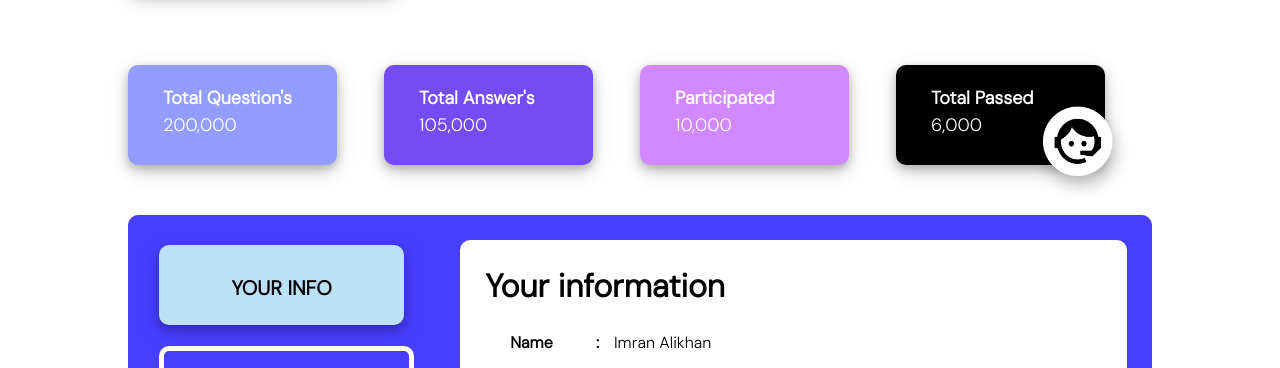
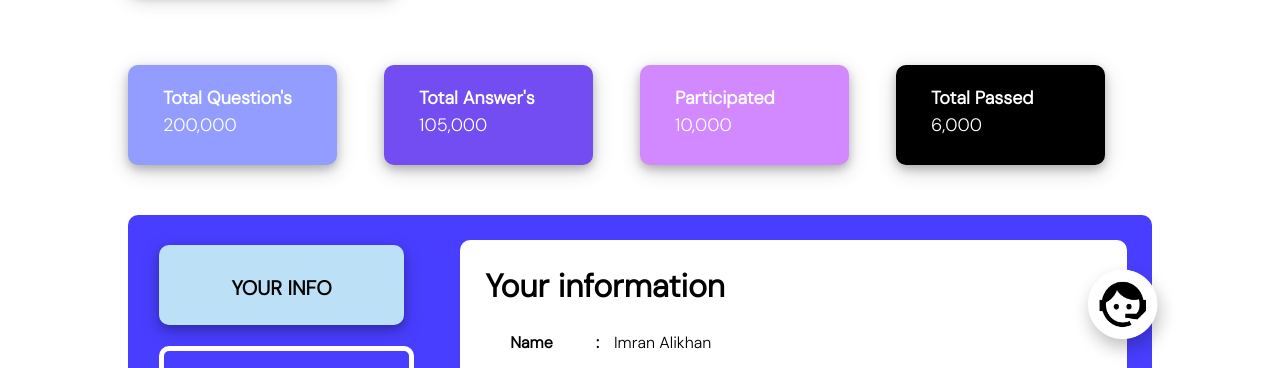
Before and after one commit to PatanImranAliKhan/HtmlCssMicro-2, a plain HTML site: page index.html in a window 1280 px wide. Shown: the part 432-800 px from the top of the page. Drawn offline with Linux system fonts and the light colour scheme; a web font is replaced by a local one.

Commit message:
Updated help icon

```diff
--- a/index.html
+++ b/index.html
@@ -69,9 +69,6 @@
                     <div class="card">
                         <b>Total Passed</b>
                         <p>6,000</p>
-                        <div>
-                            <img src="telecom_image.png" alt="Customer communication image" width="110px" height="110px">
-                        </div>
                     </div>
                 </div>
             </div>
@@ -133,6 +130,10 @@
                     </div>
                 </div>
             </div>
+            <br><br>
+            <div class="helpicon">
+                <img src="telecom_image.png" alt="Customer communication image" width="110px" height="110px">
+            </div>
         </main>
     </div>
     <script>
--- a/styles.css
+++ b/styles.css
@@ -17,6 +17,7 @@ header {
     color: #fff;
     width: 100%;
     position: fixed;
+    z-index: 1;
 }
 
 .headercontent {
@@ -91,6 +92,10 @@ header .navbar {
     border: 3px solid #000;
 }
 
+main {
+    z-index: -2;
+}
+
 .section1 {
     width: 100%;
     padding-top: 125px;
@@ -148,7 +153,6 @@ header .navbar {
     padding-left: 35px;
     border-radius: 10px;
     line-height: 150%;
-    position: relative;
     box-shadow: 0 4px 8px 0 rgba(0, 0, 0, 0.2), 0 6px 20px 0 rgba(0, 0, 0, 0.19);
     font-family: 'DM Sans', sans-serif;
 }
@@ -167,17 +171,17 @@ header .navbar {
 
 .analytics-list .card:nth-child(4) {
     background-color: #000;
-    position: relative;
 }
 
-.analytics-list .card:nth-child(4) img {
-    position: absolute;
-    top: 30px;
-    right: -30px;
+.helpicon img {
+    position: fixed;
+    bottom: 0px;
+    right: 100px;
 }
 
 .section3 {
     width: 100%;
+    margin-bottom: 50px;
 }
 
 .section3 .infosection {
```
